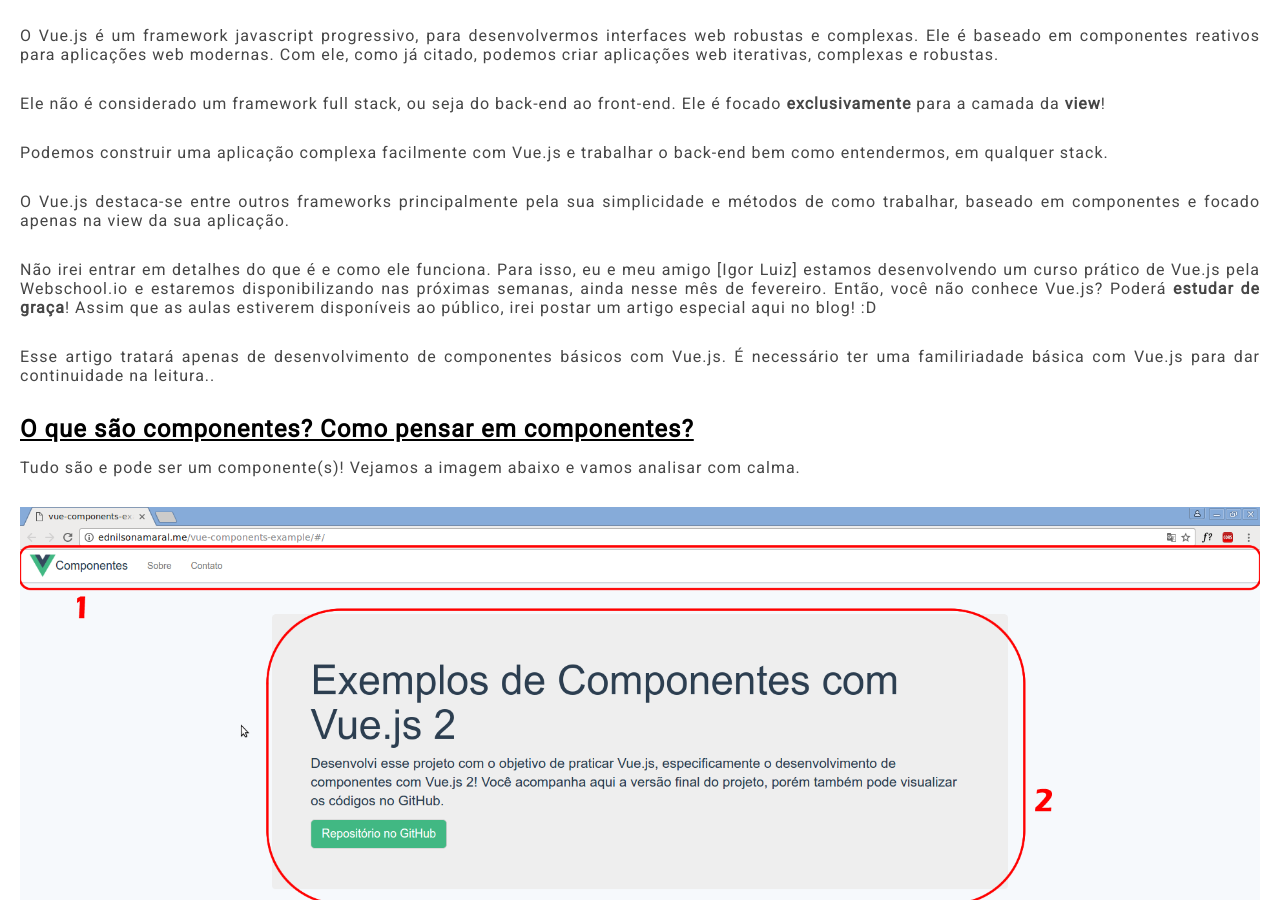
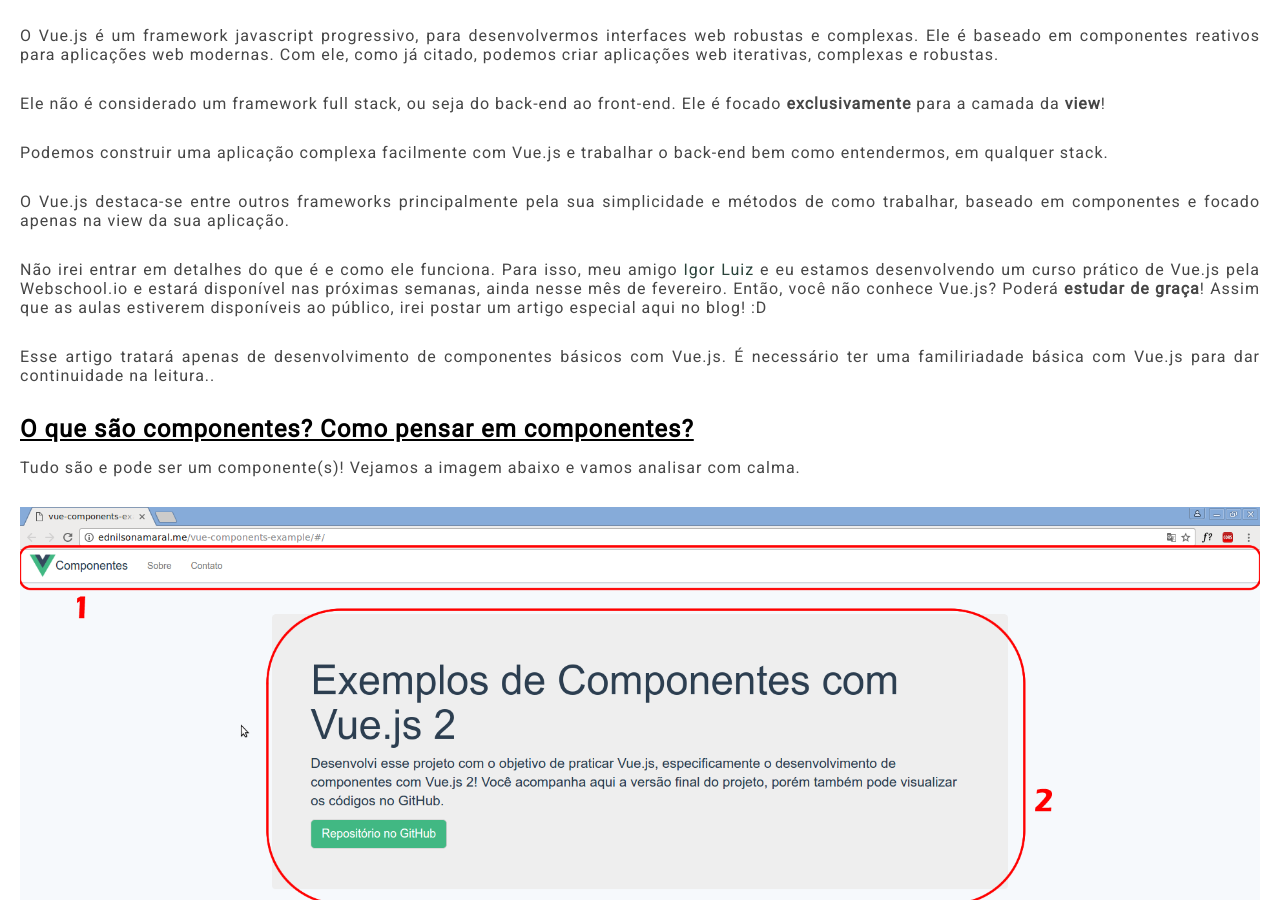
Before and after one commit to ednilsonamaral/ednilsonamaral.github.io, a Jekyll site: the page built from _posts/2017-02-02-desenvolvendo-componentes-com-vue-js-2.md, in a window 1280 px wide and 900 px high, scrolled down 437 px. Built offline with Jekyll 4.4.1, drawn with Linux system fonts in a browser that asks for light colours; comment, search, counter and statistics services are not loaded.

Commit message:
correções de portuga

```diff
--- a/_posts/2017-02-02-desenvolvendo-componentes-com-vue-js-2.md
+++ b/_posts/2017-02-02-desenvolvendo-componentes-com-vue-js-2.md
@@ -27,7 +27,7 @@ Podemos construir uma aplicação complexa facilmente com Vue.js e trabalhar o b
 
 O Vue.js destaca-se entre outros frameworks principalmente pela sua simplicidade e métodos de como trabalhar, baseado em componentes e focado apenas na view da sua aplicação.
 
-Não irei entrar em detalhes do que é e como ele funciona. Para isso, eu e meu amigo [Igor Luiz] estamos desenvolvendo um curso prático de Vue.js pela Webschool.io e estaremos disponibilizando nas próximas semanas, ainda nesse mês de fevereiro. Então, você não conhece Vue.js? Poderá **estudar de graça**! Assim que as aulas estiverem disponíveis ao público, irei postar um artigo especial aqui no blog! :D
+Não irei entrar em detalhes do que é e como ele funciona. Para isso, meu amigo [Igor Luiz](https://github.com/Halfeld) e eu estamos desenvolvendo um curso prático de Vue.js pela Webschool.io e estará disponível nas próximas semanas, ainda nesse mês de fevereiro. Então, você não conhece Vue.js? Poderá **estudar de graça**! Assim que as aulas estiverem disponíveis ao público, irei postar um artigo especial aqui no blog! :D
 
 Esse artigo tratará apenas de desenvolvimento de componentes básicos com Vue.js. É necessário ter uma familiriadade básica com Vue.js para dar continuidade na leitura..
 
```
